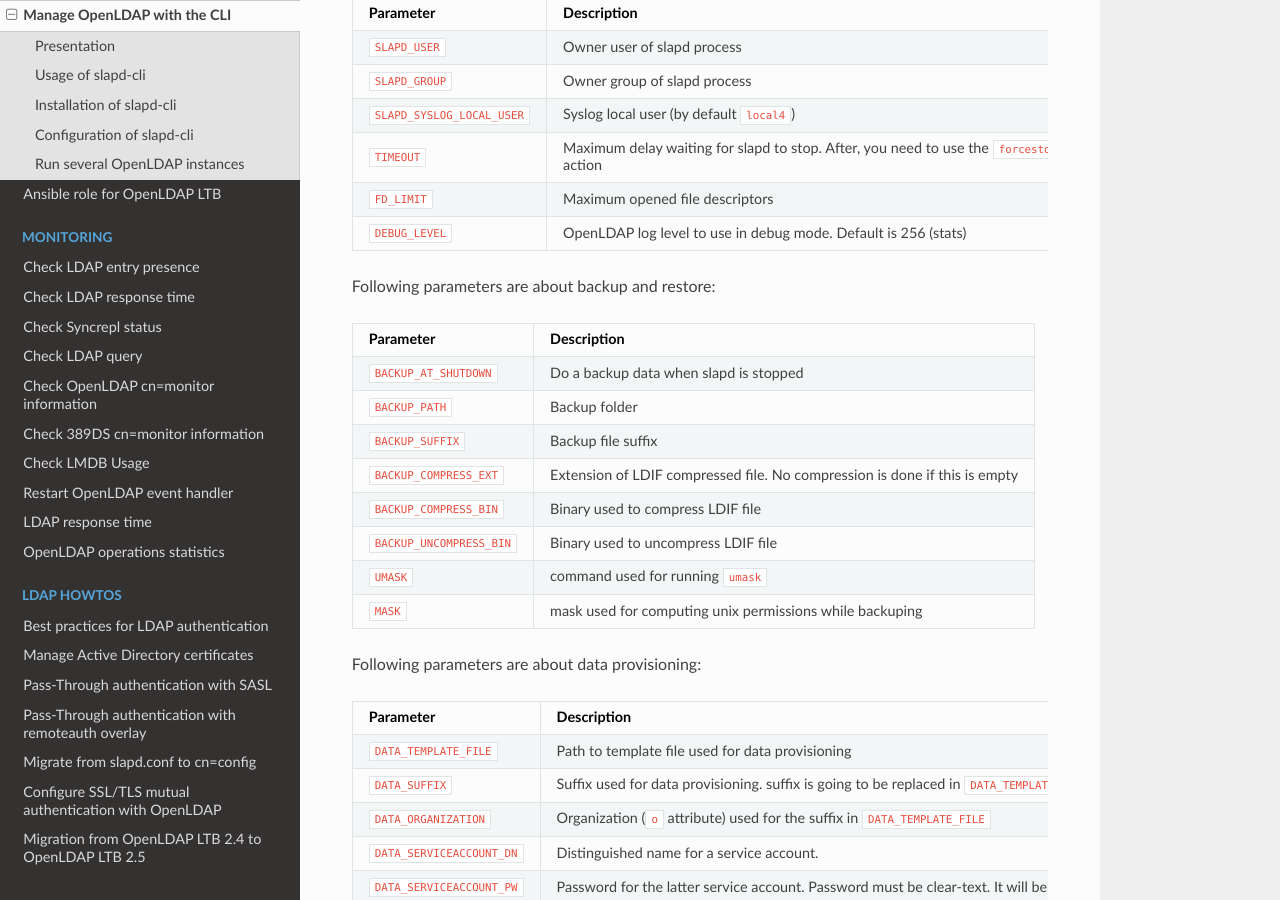
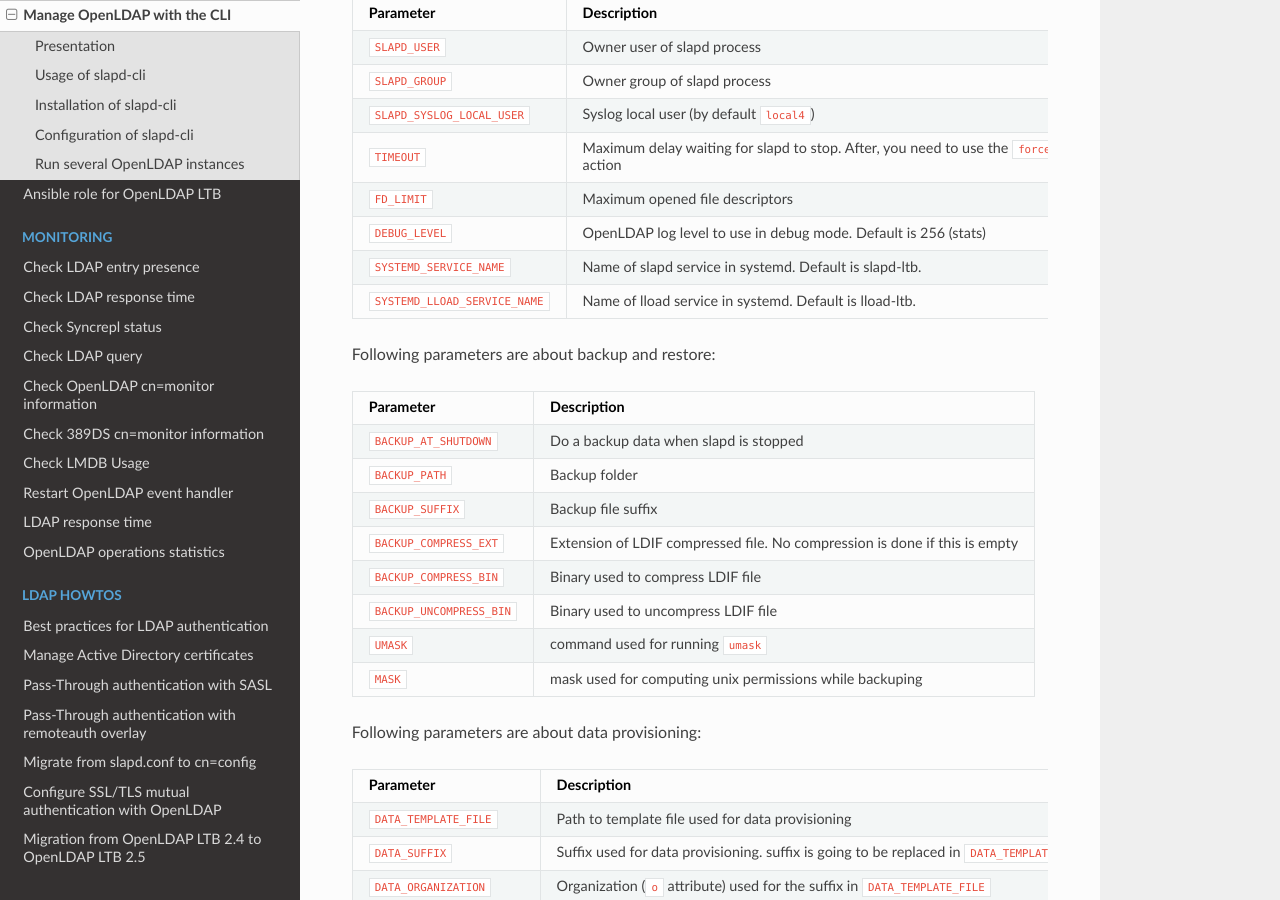
Before and after one commit to ltb-project/documentation, a Sphinx documentation site: the page built from source/slapd-cli.rst, in a window 1280 px wide and 900 px high, scrolled down 4114 px. Built offline with Sphinx 7.4.7 and the Read the Docs theme 2.0.0, drawn with Linux system fonts in a browser that asks for light colours.

Commit message:
Add documentation for systemd service names (ltb-project/slapd-cli#49)

```diff
--- a/source/slapd-cli.rst
+++ b/source/slapd-cli.rst
@@ -186,21 +186,25 @@
 
 Following parameters are about other options for slapd launch:
 
-+----------------------------+--------------------------------------------------------------------------------------------+
-| Parameter                  | Description                                                                                |
-+============================+============================================================================================+
-| ``SLAPD_USER``             | Owner user of slapd process                                                                |
-+----------------------------+--------------------------------------------------------------------------------------------+
-| ``SLAPD_GROUP``            | Owner group of slapd process                                                               |
-+----------------------------+--------------------------------------------------------------------------------------------+
-| ``SLAPD_SYSLOG_LOCAL_USER``| Syslog local user (by default ``local4``)                                                  |
-+----------------------------+--------------------------------------------------------------------------------------------+
-| ``TIMEOUT``                | Maximum delay waiting for slapd to stop. After, you need to use the ``forcestop`` action   |
-+----------------------------+--------------------------------------------------------------------------------------------+
-| ``FD_LIMIT``               | Maximum opened file descriptors                                                            |
-+----------------------------+--------------------------------------------------------------------------------------------+
-| ``DEBUG_LEVEL``            | OpenLDAP log level to use in debug mode. Default is 256 (stats)                            |
-+----------------------------+--------------------------------------------------------------------------------------------+
++--------------------------------+--------------------------------------------------------------------------------------------+
+| Parameter                      | Description                                                                                |
++================================+============================================================================================+
+| ``SLAPD_USER``                 | Owner user of slapd process                                                                |
++--------------------------------+--------------------------------------------------------------------------------------------+
+| ``SLAPD_GROUP``                | Owner group of slapd process                                                               |
++--------------------------------+--------------------------------------------------------------------------------------------+
+| ``SLAPD_SYSLOG_LOCAL_USER``    | Syslog local user (by default ``local4``)                                                  |
++--------------------------------+--------------------------------------------------------------------------------------------+
+| ``TIMEOUT``                    | Maximum delay waiting for slapd to stop. After, you need to use the ``forcestop`` action   |
++--------------------------------+--------------------------------------------------------------------------------------------+
+| ``FD_LIMIT``                   | Maximum opened file descriptors                                                            |
++--------------------------------+--------------------------------------------------------------------------------------------+
+| ``DEBUG_LEVEL``                | OpenLDAP log level to use in debug mode. Default is 256 (stats)                            |
++--------------------------------+--------------------------------------------------------------------------------------------+
+| ``SYSTEMD_SERVICE_NAME``       | Name of slapd service in systemd. Default is slapd-ltb.                                    |
++--------------------------------+--------------------------------------------------------------------------------------------+
+| ``SYSTEMD_LLOAD_SERVICE_NAME`` | Name of lload service in systemd. Default is lload-ltb.                                    |
++--------------------------------+--------------------------------------------------------------------------------------------+
 
 Following parameters are about backup and restore:
 
```
